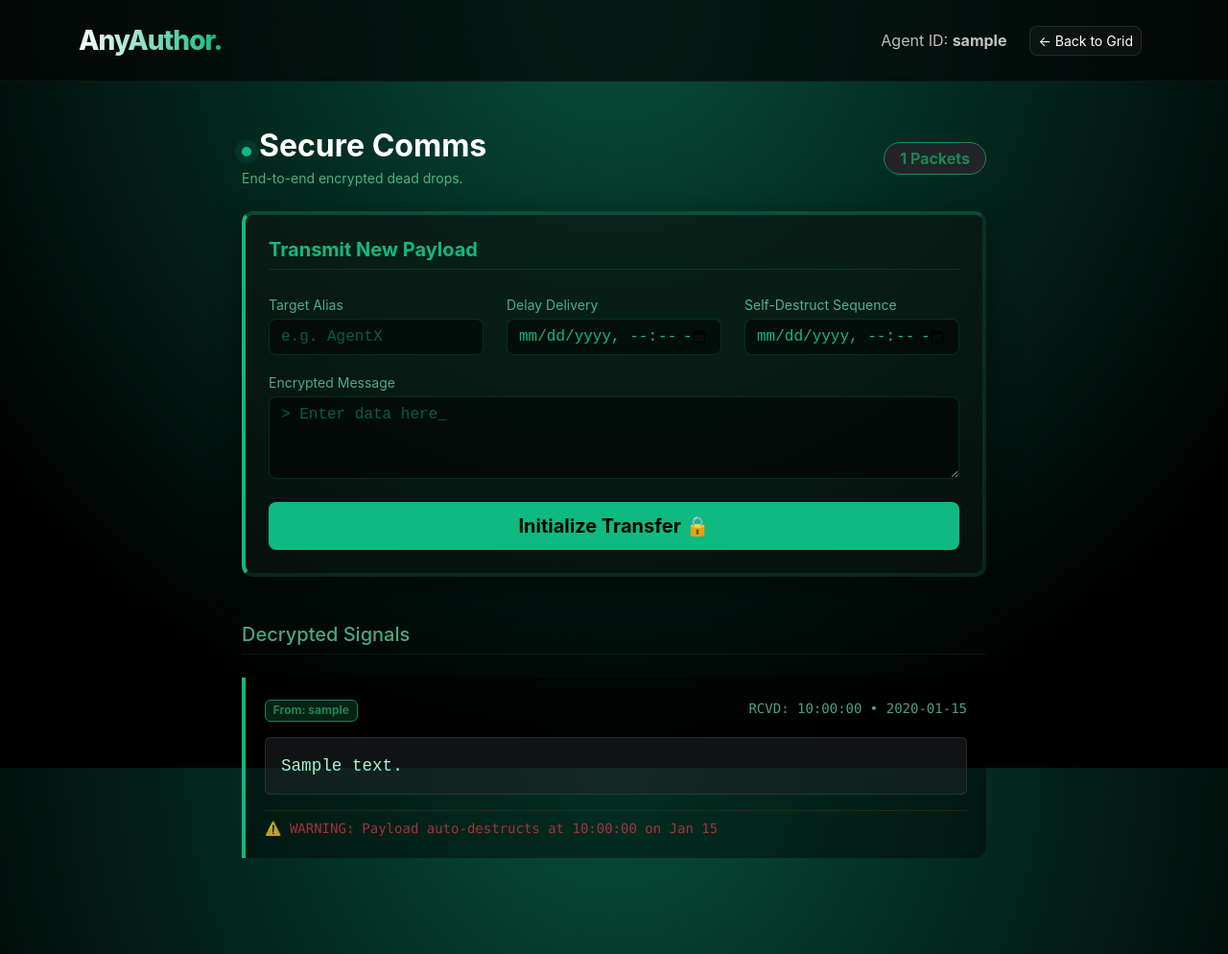
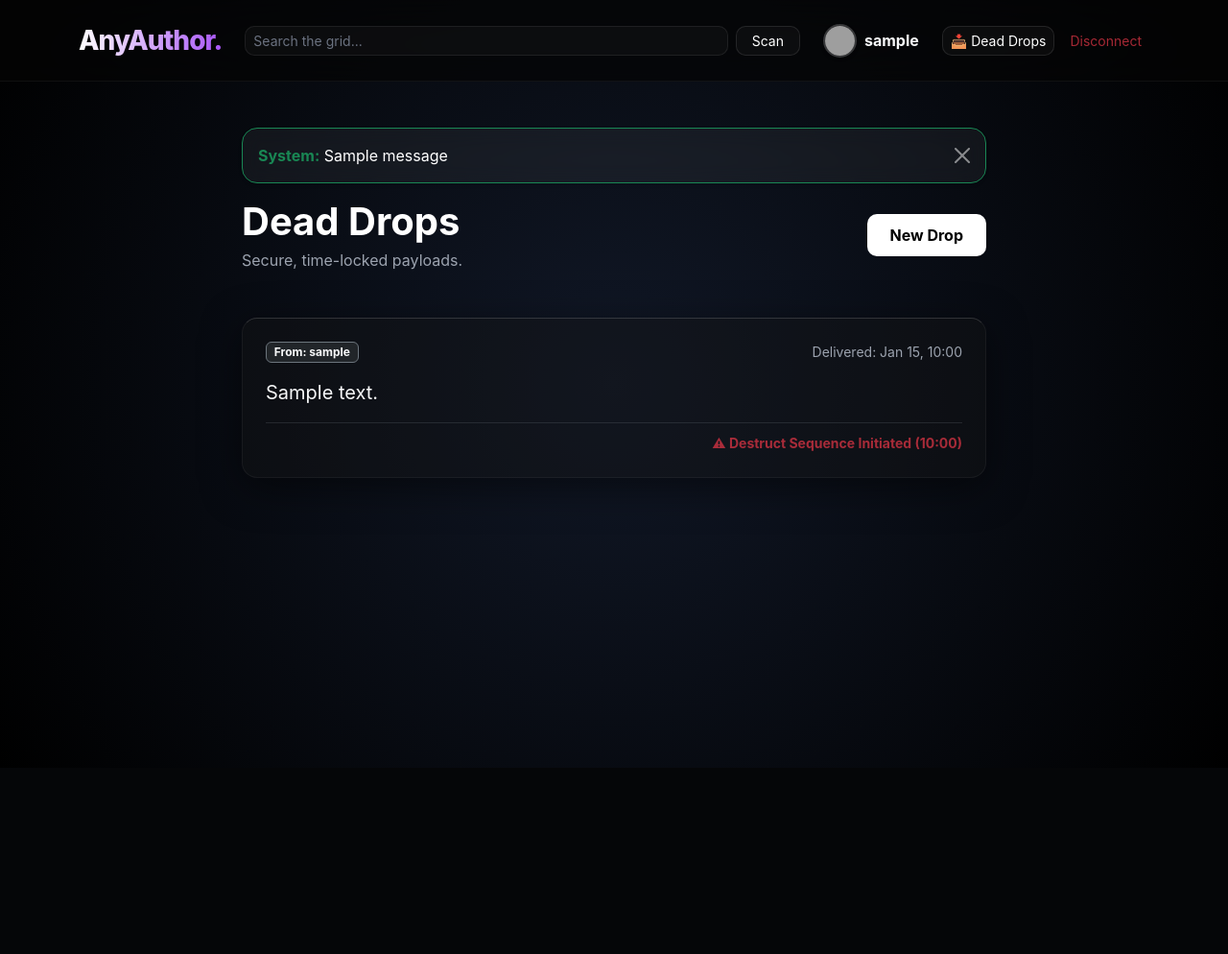
Before and after one commit to hijhmalajairam/ANAUTHOR, a Flask app: page /inbox in a window 1280 px wide. Shown: the whole page at 96% size. After the commit the page ends 767 px from the top, so only its background shows below. Run offline with Flask 3, Linux system fonts and the light colour scheme; the visitor is signed in with stand-in values (Sample User, id 1); one stand-in notice (Sample message) is shown; a database or web service that is not in the repository returns one stand-in record (values such as "Sample title"); some libraries are stand-ins or nearby versions; grey boxes are pictures that could not be loaded.

Commit message:
Update inbox.html

```diff
--- a/templates/inbox.html
+++ b/templates/inbox.html
@@ -1,196 +1,76 @@
-<!DOCTYPE html>
-<html lang="en">
-<head>
-    <meta charset="UTF-8">
-    <meta name="viewport" content="width=device-width, initial-scale=1.0">
-    <title>Secure Comms - AnyAuthor</title>
-    <link href="https://cdn.jsdelivr.net/npm/bootstrap@5.3.0/dist/css/bootstrap.min.css" rel="stylesheet">
-    <style>
-        /* THE DARK GRID AESTHETIC - INBOX VARIANT */
-        body {
-            background: radial-gradient(circle at top, #064e3b 0%, #000000 80%); /* Deep terminal green tint */
-            background-attachment: fixed;
-            color: #ffffff;
-            font-family: -apple-system, BlinkMacSystemFont, "Segoe UI", Roboto, sans-serif;
-            padding-bottom: 5rem;
-            min-height: 100vh;
-        }
+{% extends 'base.html' %}
 
-        @keyframes fadeInUp {
-            from { opacity: 0; transform: translateY(20px); }
-            to { opacity: 1; transform: translateY(0); }
-        }
-        .fade-in-element { animation: fadeInUp 0.6s ease-out forwards; }
+{% block title %}Dead Drops - The Grid{% endblock %}
 
-        @keyframes pulseTerminal {
-            0% { box-shadow: 0 0 0 0 rgba(16, 185, 129, 0.4); }
-            70% { box-shadow: 0 0 0 10px rgba(16, 185, 129, 0); }
-            100% { box-shadow: 0 0 0 0 rgba(16, 185, 129, 0); }
-        }
+{% block content %}
+<div class="container fade-in-element" style="max-width: 800px;">
 
-        /* Floating Navbar */
-        .navbar-custom {
-            background: rgba(5, 5, 5, 0.7) !important;
-            backdrop-filter: blur(20px);
-            -webkit-backdrop-filter: blur(20px);
-            border-bottom: 1px solid rgba(255, 255, 255, 0.05);
-            position: sticky;
-            top: 0;
-            z-index: 1000;
-        }
+    <div class="d-flex justify-content-between align-items-center mb-5">
+        <div>
+            <h1 class="fw-bold mb-1">Dead Drops</h1>
+            <p class="text-muted-custom mb-0">Secure, time-locked payloads.</p>
+        </div>
+        <button class="btn btn-glow px-4" data-bs-toggle="modal" data-bs-target="#composeModal">New Drop</button>
+    </div>
 
-        .brand-logo {
-            font-weight: 800; letter-spacing: -1px;
-            background: linear-gradient(to right, #ffffff, #10b981);
-            -webkit-background-clip: text; -webkit-text-fill-color: transparent;
-        }
+    <!-- COMPOSE MODAL -->
+    <div class="modal fade" id="composeModal" tabindex="-1" data-bs-theme="dark">
+        <div class="modal-dialog">
+            <div class="modal-content glass-card border-0">
+                <div class="modal-header border-secondary border-opacity-25">
+                    <h5 class="modal-title text-white">Initialize Payload</h5>
+                    <button type="button" class="btn-close btn-close-white" data-bs-dismiss="modal"></button>
+                </div>
+                <form action="/send_message" method="POST">
+                    <div class="modal-body p-4">
+                        <label class="text-muted-custom small mb-1">Target Agent (Username)</label>
+                        <input type="text" class="form-control custom-input mb-4" name="receiver_username" required>
 
-        /* Glassmorphism Terminal Cards */
-        .glass-card {
-            background: rgba(10, 20, 15, 0.6);
-            backdrop-filter: blur(16px);
-            border: 1px solid rgba(16, 185, 129, 0.15);
-            border-top: 1px solid rgba(16, 185, 129, 0.3);
-            border-radius: 12px;
-            box-shadow: 0 10px 30px rgba(0, 0, 0, 0.5);
-            transition: transform 0.3s ease;
-        }
+                        <label class="text-muted-custom small mb-1">Payload Content</label>
+                        <textarea class="form-control custom-input mb-4" name="content" rows="4" required></textarea>
 
-        /* Data Packet (Message) Styling */
-        .data-packet {
-            background: rgba(0, 0, 0, 0.4);
-            border-left: 4px solid #10b981;
-            border-radius: 0 12px 12px 0;
-            padding: 20px;
-            margin-bottom: 20px;
-            position: relative;
-            overflow: hidden;
-        }
-
-        /* The typewriter font for payloads */
-        .payload-text {
-            font-family: 'Courier New', Courier, monospace;
-            color: #a7f3d0;
-            font-size: 1.1rem;
-            line-height: 1.5;
-        }
-
-        /* Custom Inputs */
-        .custom-input {
-            background: rgba(0, 0, 0, 0.5) !important;
-            border: 1px solid rgba(16, 185, 129, 0.2) !important;
-            color: #10b981 !important;
-            border-radius: 8px;
-            font-family: 'Courier New', Courier, monospace;
-        }
-        .custom-input:focus {
-            border-color: #10b981 !important;
-            box-shadow: 0 0 0 3px rgba(16, 185, 129, 0.15) !important;
-        }
-        .custom-input::placeholder { color: #065f46 !important; }
-
-        /* Buttons */
-        .btn-glow-green {
-            background: #10b981; color: #000000; font-weight: 700; border: none; border-radius: 8px; padding: 10px 20px; transition: all 0.2s;
-        }
-        .btn-glow-green:hover { background: #34d399; box-shadow: 0 0 20px rgba(16, 185, 129, 0.4); transform: translateY(-1px); }
-
-        .btn-ghost {
-            background: rgba(255,255,255,0.03); color: #ffffff; border: 1px solid rgba(255, 255, 255, 0.1); border-radius: 8px; transition: all 0.2s;
-        }
-        .btn-ghost:hover { border-color: #10b981; color: #10b981; }
-
-        .text-muted-custom { color: #6ee7b7 !important; opacity: 0.7; }
-        .accent-green { color: #10b981 !important; }
-
-        .status-dot {
-            height: 10px; width: 10px; background-color: #10b981; border-radius: 50%; display: inline-block;
-            animation: pulseTerminal 2s infinite; margin-right: 8px;
-        }
-    </style>
-</head>
-<body>
-
-<nav class="navbar navbar-expand-lg navbar-dark navbar-custom mb-5 py-3">
-    <div class="container">
-        <a class="navbar-brand brand-logo fs-3 me-4" href="/feed">AnyAuthor.</a>
-
-        <div class="d-flex align-items-center ms-auto">
-            <span class="text-light me-4 opacity-75 d-none d-md-block">Agent ID: <strong class="text-white">{{ session.get('username') }}</strong></span>
-            <a href="/feed" class="btn btn-ghost btn-sm me-2">← Back to Grid</a>
+                        <div class="row">
+                            <div class="col-6">
+                                <label class="text-muted-custom small mb-1">Delivery Time (Optional)</label>
+                                <input type="datetime-local" class="form-control custom-input text-secondary" name="deliver_at">
+                            </div>
+                            <div class="col-6">
+                                <label class="text-muted-custom small mb-1">Self-Destruct (Optional)</label>
+                                <input type="datetime-local" class="form-control custom-input text-secondary" name="expires_at">
+                            </div>
+                        </div>
+                    </div>
+                    <div class="modal-footer border-secondary border-opacity-25">
+                        <button type="submit" class="btn btn-glow w-100">Send to Shadows</button>
+                    </div>
+                </form>
+            </div>
         </div>
     </div>
-</nav>
 
-<div class="container fade-in-element" style="max-width: 800px;">
-
-    <div class="d-flex justify-content-between align-items-center mb-4">
-        <div>
-            <h2 class="fw-bold mb-1"><span class="status-dot"></span>Secure Comms</h2>
-            <p class="text-muted-custom small mb-0">End-to-end encrypted dead drops.</p>
-        </div>
-        <span class="badge bg-dark border border-success text-success fs-6 px-3 py-2 rounded-pill">{{ messages|length }} Packets</span>
-    </div>
-
-    <div class="glass-card mb-5 p-4 border-start border-4" style="border-left-color: #10b981 !important;">
-        <div class="mb-4 pb-2 border-bottom border-success border-opacity-25">
-            <h5 class="fw-bold accent-green mb-0">Transmit New Payload</h5>
+    <!-- INBOX FEED -->
+    {% for msg in messages %}
+    <div class="glass-card mb-3 p-4 fade-in-element" style="animation-delay: {{ loop.index0 * 0.1 }}s;">
+        <div class="d-flex justify-content-between mb-3">
+            <div class="d-flex align-items-center">
+                <span class="badge bg-dark border border-secondary text-light me-2">From: {{ msg.sender_username }}</span>
+            </div>
+            <small class="text-muted-custom">Delivered: {{ msg.deliver_at.strftime('%b %d, %H:%M') }}</small>
         </div>
 
-        <form action="/send_message" method="POST">
-            <div class="row mb-3">
-                <div class="col-md-4">
-                    <label class="small text-muted-custom mb-1">Target Alias</label>
-                    <input type="text" class="form-control custom-input" name="receiver_username" required placeholder="e.g. AgentX">
-                </div>
-                <div class="col-md-4">
-                    <label class="small text-muted-custom mb-1">Delay Delivery</label>
-                    <input type="datetime-local" class="form-control custom-input" name="deliver_at">
-                </div>
-                <div class="col-md-4">
-                    <label class="small text-muted-custom mb-1 text-danger opacity-75">Self-Destruct Sequence</label>
-                    <input type="datetime-local" class="form-control custom-input" name="expires_at">
-                </div>
-            </div>
-            <div class="mb-4">
-                <label class="small text-muted-custom mb-1">Encrypted Message</label>
-                <textarea class="form-control custom-input" name="content" rows="3" required placeholder="> Enter data here_"></textarea>
-            </div>
-            <button type="submit" class="btn btn-glow-green w-100 fs-5">Initialize Transfer 🔒</button>
-        </form>
-    </div>
-
-    <h5 class="mb-4 text-muted-custom border-bottom border-success border-opacity-25 pb-2">Decrypted Signals</h5>
-
-    {% for msg in messages %}
-    <div class="data-packet fade-in-element" style="animation-delay: {{ loop.index0 * 0.1 }}s;">
-        <div class="d-flex justify-content-between align-items-center mb-3">
-            <div>
-                <span class="badge bg-success bg-opacity-25 text-success border border-success me-2">From: {{ msg.sender_username }}</span>
-            </div>
-            <small class="text-muted-custom font-monospace">RCVD: {{ msg.deliver_at.strftime('%H:%M:%S • %Y-%m-%d') }}</small>
-        </div>
-
-        <div class="p-3 bg-dark bg-opacity-50 rounded border border-secondary border-opacity-25 mb-3">
-            <p class="mb-0 payload-text">{{ msg.content }}</p>
-        </div>
+        <p class="fs-5 text-light opacity-90 mb-0" style="white-space: pre-wrap;">{{ msg.content }}</p>
 
         {% if msg.expires_at %}
-            <div class="d-flex align-items-center text-danger opacity-75 small font-monospace mt-2 border-top border-danger border-opacity-25 pt-2">
-                <span class="me-2">⚠️ WARNING:</span>
-                Payload auto-destructs at {{ msg.expires_at.strftime('%H:%M:%S on %b %d') }}
-            </div>
+        <div class="mt-3 pt-2 border-top border-secondary border-opacity-25 text-end">
+            <small class="text-danger opacity-75 fw-bold">⚠ Destruct Sequence Initiated ({{ msg.expires_at.strftime('%H:%M') }})</small>
+        </div>
         {% endif %}
     </div>
     {% else %}
     <div class="text-center mt-5 p-5 glass-card fade-in-element">
-        <span class="fs-1 opacity-50">📡</span>
-        <h4 class="accent-green mb-0 mt-3 font-monospace">> No intercepted signals found_</h4>
+        <h4 class="text-muted-custom mb-0">No secure payloads found.</h4>
     </div>
     {% endfor %}
 
 </div>
-
-<script src="https://cdn.jsdelivr.net/npm/bootstrap@5.3.0/dist/js/bootstrap.bundle.min.js"></script>
-</body>
-</html>
+{% endblock %}
```
